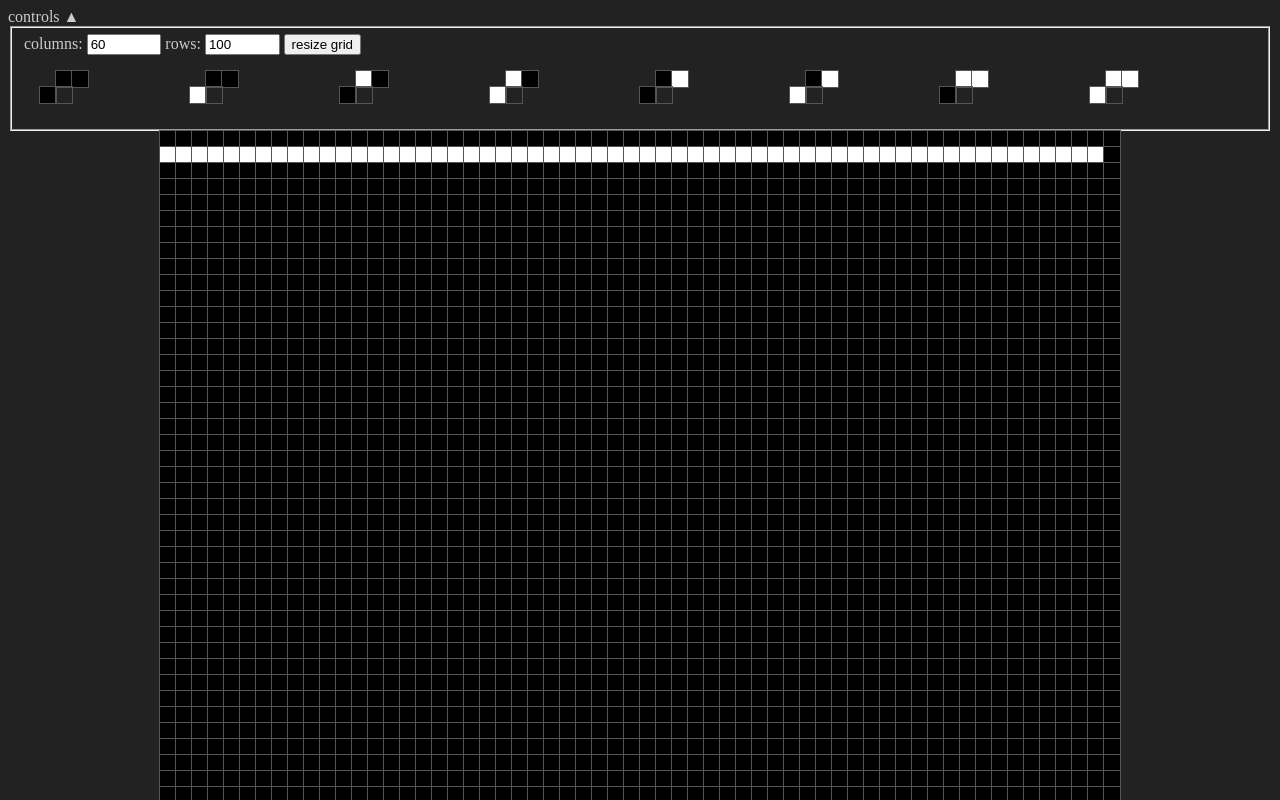
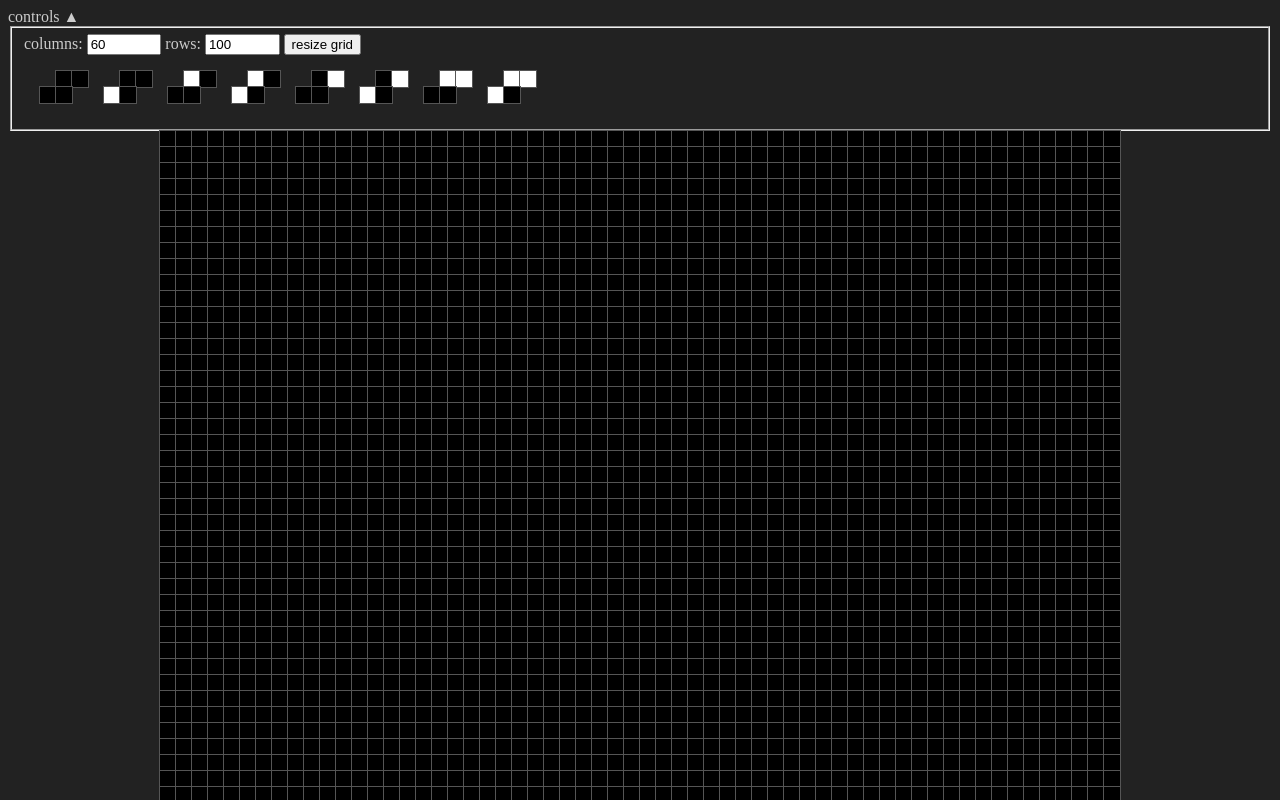
Before and after one commit to casens5/knitting, a plain HTML site: page index.html in a window 1280 px wide. Both pictures are taken after a click on the button "resize grid". Shown: the top 800 px of the page. Drawn offline with Linux system fonts and the light colour scheme.

Commit message:
rule input

```diff
--- a/main.css
+++ b/main.css
@@ -20,8 +20,8 @@ body {
 }
 
 #ruleControl {
-  display: grid;
-  grid-auto-flow: column;
+  display: flex;
+  gap: 16px;
   margin: 16px;
 }
 
--- a/script.js
+++ b/script.js
@@ -53,6 +53,8 @@ function generateGrid(grid) {
 function generateRuleDisplay(number, total) {
   const ruleContainer = document.createElement("div");
   ruleContainer.classList.add("ruleContainer");
+  ruleContainer.id = `rule-${number}`;
+  ruleContainer.dataset.value = "0";
   const spaceDiv = document.createElement("div");
   spaceDiv.classList.add("no-border");
   ruleContainer.append(spaceDiv);
@@ -76,10 +78,31 @@ function generateRuleDisplay(number, total) {
     }
   }
   const inputDiv = document.createElement("div");
-  inputDiv.classList.add("cell");
+  inputDiv.classList.add("cell", "dead");
   ruleContainer.append(inputDiv);
 
+  ruleContainer.addEventListener("click", () => {
+    if (ruleContainer.dataset.value === "0") {
+      inputDiv.classList.add("live");
+      inputDiv.classList.remove("dead");
+      ruleContainer.dataset.value = "1";
+    } else {
+      inputDiv.classList.add("dead");
+      inputDiv.classList.remove("live");
+      ruleContainer.dataset.value = "0";
+    }
+  });
+
   return ruleContainer;
+}
+
+function readRule() {
+  const rule = [];
+  for (let i = 0; i < 8; i++) {
+    const ruleContainer = $(`rule-${i}`);
+    rule.push(Number(ruleContainer.dataset.value));
+  }
+  return rule;
 }
 
 function applyRule(grid, start, rule) {
@@ -94,6 +117,15 @@ function applyRule(grid, start, rule) {
   }
 }
 
+function doGrid() {
+  const rows = parseInt($("rowsInput").value, 10);
+  const columns = parseInt($("columnsInput").value, 10);
+  const grid = resetGrid(rows, columns);
+  const rule = readRule();
+  applyRule(grid, [1, 1], rule);
+  generateGrid(grid);
+}
+
 const ruleControl = $("ruleControl");
 for (let i = 0; i < 8; i++) {
   const rule = generateRuleDisplay(i, 3);
@@ -103,15 +135,7 @@ for (let i = 0; i < 8; i++) {
 // *********
 // event listeners
 // *********
-$("getGridSize").addEventListener("click", () => {
-  const rows = parseInt($("rowsInput").value, 10);
-  const columns = parseInt($("columnsInput").value, 10);
-  const grid = resetGrid(rows, columns);
-  grid[1][0] = 1;
-  const rule = [0, 1, 0, 0, 0, 0, 0, 0];
-  applyRule(grid, [1, 1], rule);
-  generateGrid(grid);
-});
+$("getGridSize").addEventListener("click", doGrid);
 
 $("controlsDrawer").addEventListener("click", () => {
   const controls = $("controls");
```
